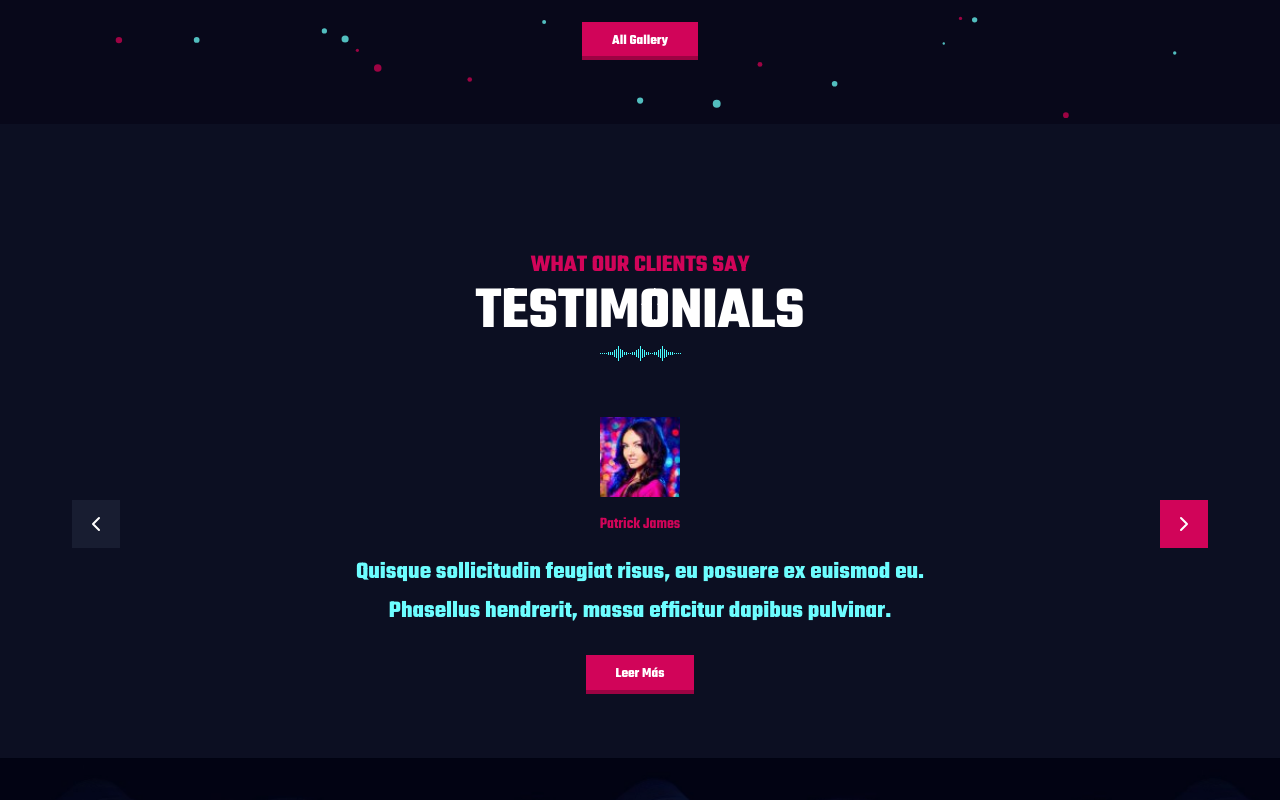
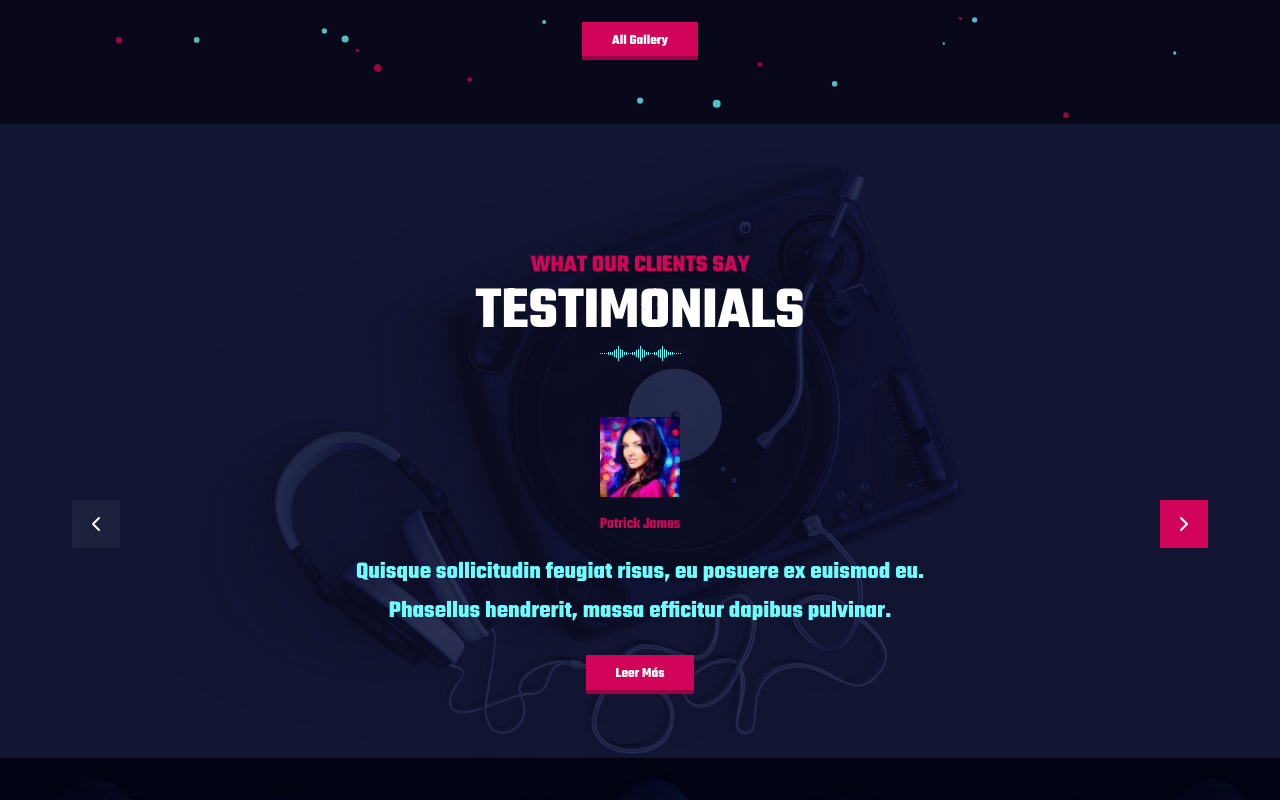
Before and after one commit to Mandy9943/cubanparty, a Next.js app: page / in a window 1280 px wide. Shown: the part 3280-4080 px from the top of the page. Built offline with nearby package versions, Linux system fonts and the light colour scheme.

Commit message:
added an img as a testimonials bg

```diff
--- a/components/Home/Sections/Testimonials.tsx
+++ b/components/Home/Sections/Testimonials.tsx
@@ -1,6 +1,7 @@
 import SectionTItle from "../SectionTItle";
 import TestimonialCarousel from "../TestimonialCarousel";
 import AnimatedButton from "@/components/ui/Button";
+import Image from "next/image";
 
 const Testimonials = () => {
   return (
@@ -8,10 +9,19 @@ const Testimonials = () => {
       id="testimonials"
       className="relative py-16 md:px-10 bg-[#0c0f22] text-white text-center flex flex-col items-center justify-center"
     >
+      <Image
+        src="/assets/parallax-2.jpg"
+        alt="A radio img as a background"
+        layout="fill"
+        priority
+        quality={100}
+        objectFit="cover"
+        className="absolute inset-0 z-0 opacity-70"
+      />
       <SectionTItle title="Testimonials" subtitle="What our clients say" />
-      <TestimonialCarousel/>
-        <AnimatedButton className="!z-10" text="Leer Más" />
+      <TestimonialCarousel />
+      <AnimatedButton className="!z-10" text="Leer Más" />
     </section>
   );
-}
+};
 export default Testimonials;
```
Also changed, not shown: public/assets/parallax-2.jpg (added).
